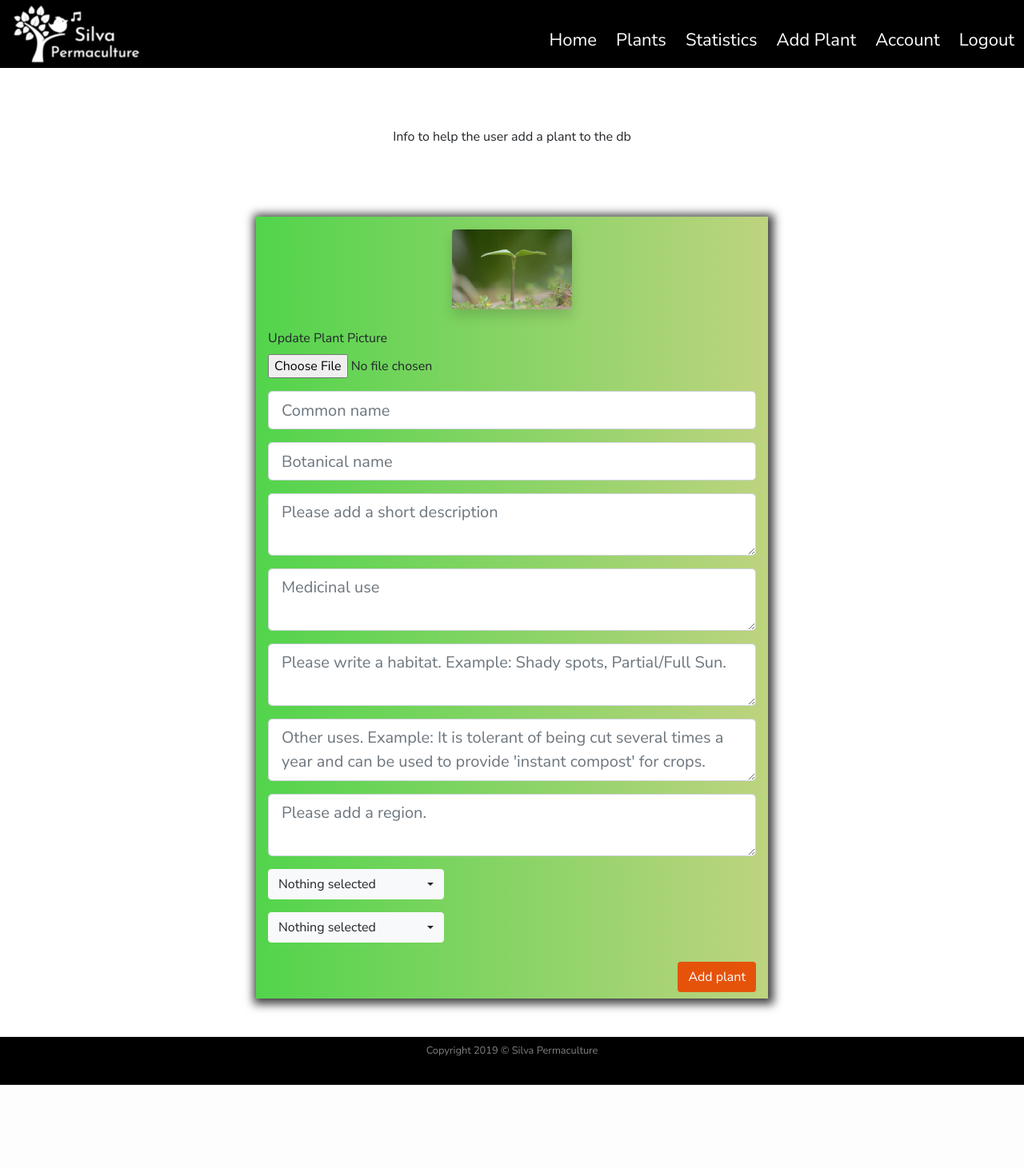
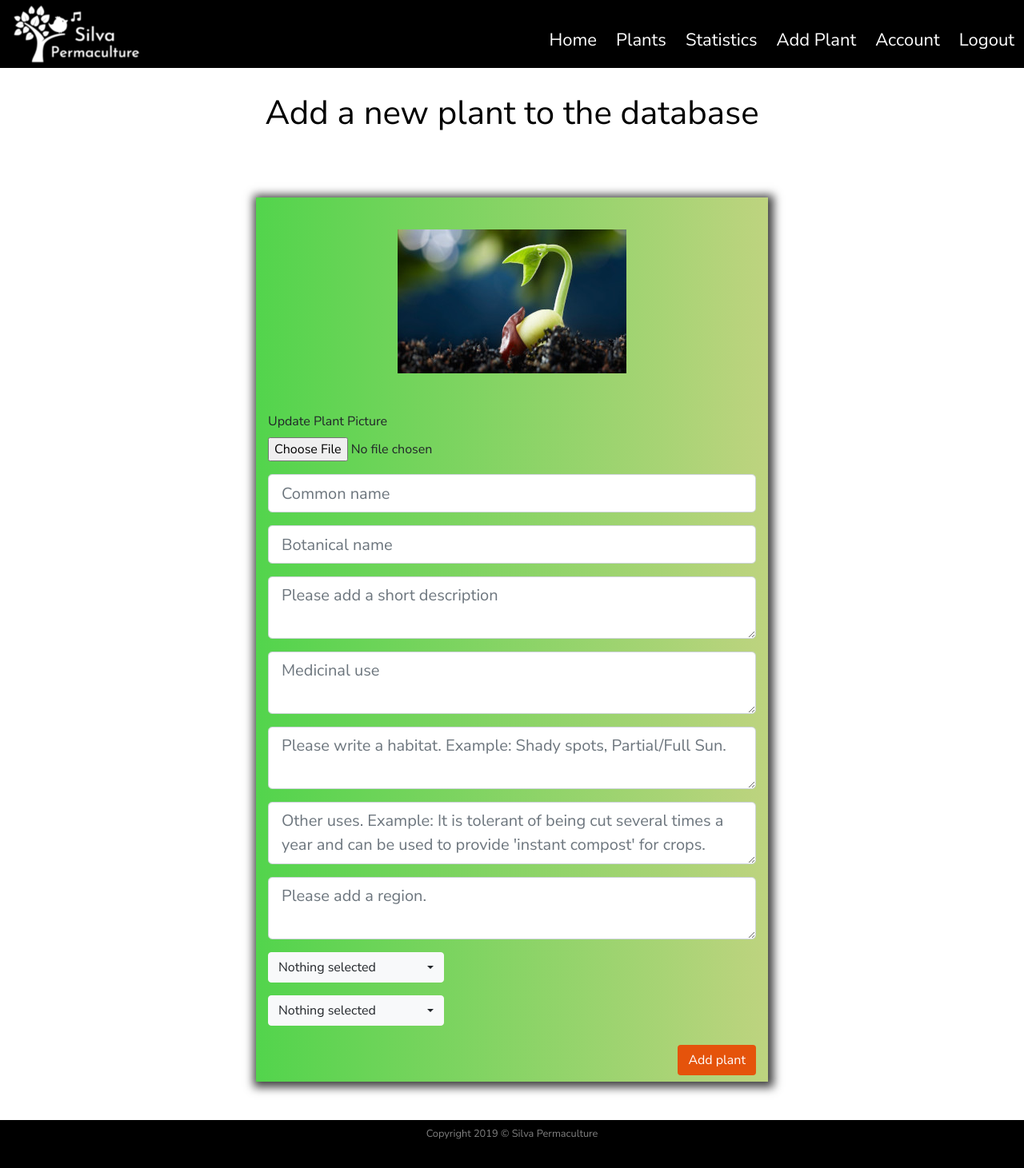
Before and after one commit to Walachul/SilvaPermaculture, a Flask app: page /plants/new/ in a window 1280 px wide. Shown: the whole page at 80% size. Before the commit the page ends 1357 px from the top, so only its background shows below. Run offline with Flask 2, Linux system fonts and the light colour scheme; the visitor is signed in with stand-in values (Sample User, id 1); data that the repository does not hold is empty; parts of the project's set-up code (start-up, migrations or seed data) failed here and were passed over; some libraries are stand-ins or nearby versions.

Commit message:
Restyled the new_plant page and removed useless information. Changed the default image of the plant. Removed {{ header }} from routes.py.

```diff
--- a/silvapermaculture/routes.py
+++ b/silvapermaculture/routes.py
@@ -136,7 +136,7 @@ def new_plant():
         return redirect(url_for('plants'))
     image_file = url_for('static', filename='img/plants/default_plant_pic.jpg')
     return render_template('new_plant.html', title='Add new plant',
-                           image_file=image_file, form=form, header="Add a new plant")
+                           image_file=image_file, form=form)
 
 #Go to specific plant with a specific ID for more information
 @app.route("/plants/<int:plant_id>")
--- a/silvapermaculture/templates/new_plant.html
+++ b/silvapermaculture/templates/new_plant.html
@@ -2,18 +2,13 @@
     {% block content %}
         <div class="row">
             <div class="col-12">
-                <h1 class="text-center" id="heading">{{ header }}</h1>
-            </div>
-        </div>
-        <div class="row my-3">
-            <div class="col-12 mb-2">
-                <p class="text-center">Info to help the user add a plant to the db</p>
+                <h1 class="text-center my-4 py-2" id="headingOther">Add a new plant to the database</h1>
             </div>
         </div>
         <div class="row">
-            <div class="col-12 col-lg-6 mx-auto my-5" id="login">
+            <div class="col-9 col-md-6 col-lg-6 mx-auto my-5" id="login">
                     <div class="text-center my-3 ">
-                         <img class="img-fluid rounded shadow" src="{{ image_file }}"  alt="Default plant image"/>
+                         <img class="img-fluid my-2 py-4 mx-auto d-block" src="{{ image_file }}"  alt="Default plant image"/>
                     </div>
 
                     <form id="registration" class="my-4" method="POST" action="" enctype="multipart/form-data">
```
Also changed, not shown: silvapermaculture/static/img/16024807396_e63ed63c62_b.jpg (added), silvapermaculture/static/img/permaculture_garden.jpg (deleted), silvapermaculture/static/img/permaculture_garden_background.jpg (deleted), silvapermaculture/static/img/plants/default_plant_pic.jpg.
